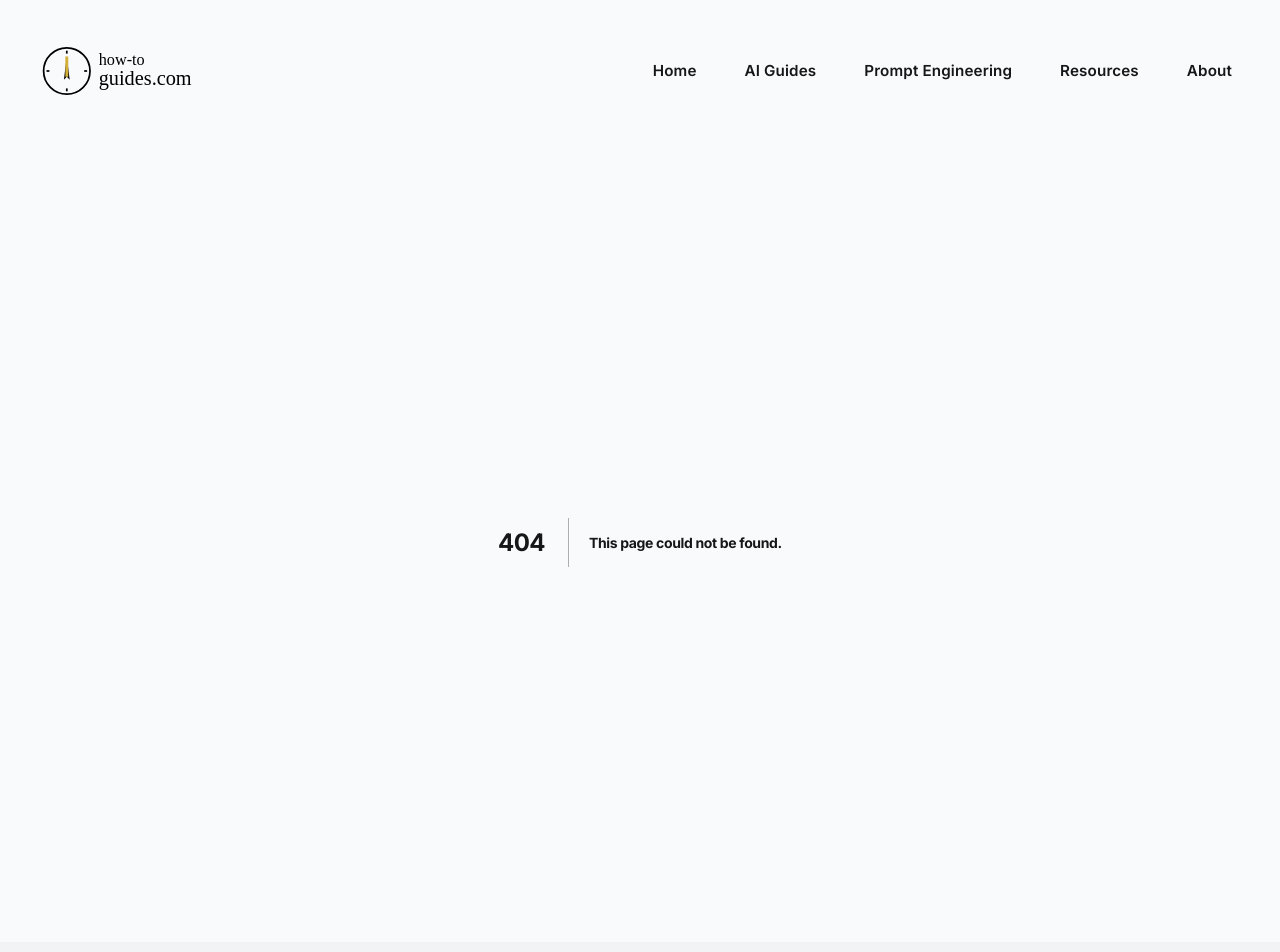
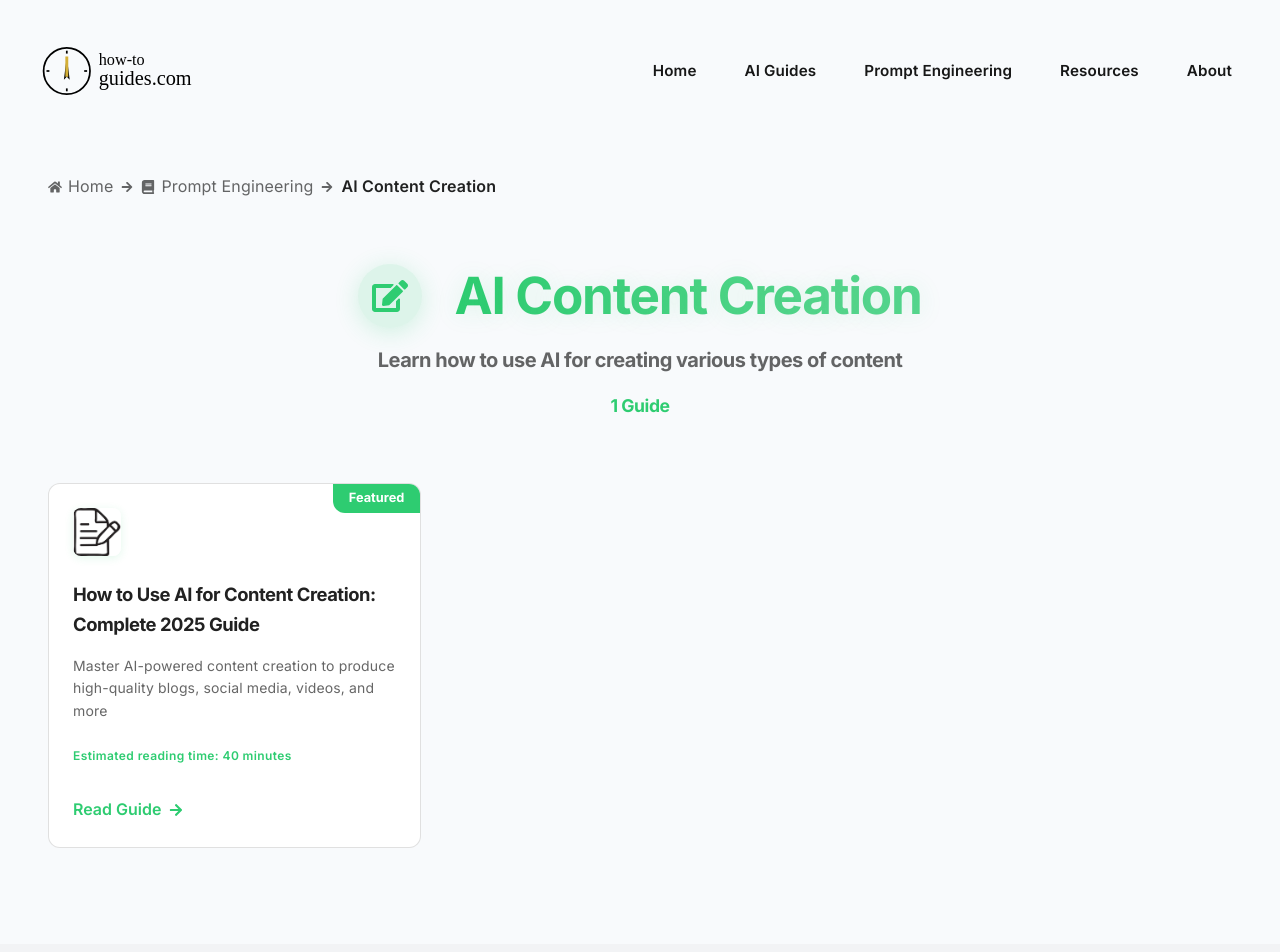
Before and after one commit to ThiagoC0STA/how-to-guides, a Next.js app: page /categories/content-creation in a window 1280 px wide. Before the commit this address had no page. Shown: the top 952 px of the page. Built offline with nearby package versions, Linux system fonts and the light colour scheme.

Commit message:
categories map

```diff
--- /dev/null
+++ b/app/categories/[id]/page.tsx
@@ -0,0 +1,280 @@
+"use client";
+
+import { Box, Container, Typography, Breadcrumbs, Link as MuiLink, Paper } from "@mui/material";
+import Link from "next/link";
+import { categories } from "@/data/categories";
+import { GUIDES } from "@/data/guides";
+import { FaHome, FaBook, FaArrowRight, FaLightbulb, FaChartLine, FaPalette, FaCogs, FaImage, FaLayerGroup, FaEdit, FaQuestionCircle } from "react-icons/fa";
+import { notFound } from "next/navigation";
+import React from "react";
+import iconMap from "@/data/iconMap";
+
+interface CategoryPageProps {
+  params: {
+    id: string;
+  };
+}
+
+export default function CategoryPage({ params }: CategoryPageProps) {
+  const category = categories.find((cat) => cat.id === params.id);
+
+  if (!category) {
+    notFound();
+  }
+
+  const guides = GUIDES.filter((guide) => category.guides.includes(guide.id));
+
+  return (
+    <Container maxWidth={false} sx={{ maxWidth: "1440px", px: { xs: 2, md: 6 } }}>
+      {/* Breadcrumbs */}
+      <Box sx={{ py: 4, display: "flex", alignItems: "center", gap: 2 }}>
+
+        <Breadcrumbs
+          separator={<FaArrowRight size={12} />}
+          aria-label="breadcrumb"
+          sx={{
+            flex: 1,
+            "& .MuiBreadcrumbs-separator": {
+              color: "text.secondary",
+              mx: 1,
+            },
+          }}
+        >
+          <Link href="/" passHref>
+            <MuiLink
+              underline="hover"
+              sx={{
+                display: "flex",
+                alignItems: "center",
+                color: "text.secondary",
+                "&:hover": {
+                  color: "primary.main",
+                },
+              }}
+            >
+              <FaHome size={14} style={{ marginRight: 6 }} />
+              Home
+            </MuiLink>
+          </Link>
+          <Link href="/prompt-engineering" passHref>
+            <MuiLink
+              underline="hover"
+              sx={{
+                display: "flex",
+                alignItems: "center",
+                color: "text.secondary",
+                "&:hover": {
+                  color: "primary.main",
+                },
+              }}
+            >
+              <FaBook size={14} style={{ marginRight: 6 }} />
+              Prompt Engineering
+            </MuiLink>
+          </Link>
+          <Typography
+            sx={{
+              color: "text.primary",
+              fontWeight: 600,
+              display: "flex",
+              alignItems: "center",
+            }}
+          >
+            {category.title}
+          </Typography>
+        </Breadcrumbs>
+      </Box>
+
+      {/* Header */}
+      <Box sx={{ mb: 8, textAlign: "center", position: "relative", mt: 4 }}>
+        <Box
+          sx={{
+            display: "flex",
+            flexDirection: { xs: "column", sm: "row" },
+            justifyContent: "center",
+            alignItems: "center",
+            mb: 2,
+            gap: { xs: 1.5, sm: 2 },
+          }}
+        >
+          <Box
+            sx={{
+              width: 64,
+              height: 64,
+              borderRadius: "50%",
+              bgcolor: `${category.color}22`,
+              display: "flex",
+              alignItems: "center",
+              justifyContent: "center",
+              boxShadow: `0 4px 24px ${category.color}33`,
+              mb: { xs: 1, sm: 0 },
+              mr: { xs: 0, sm: 2 },
+            }}
+          >
+            {iconMap[category.iconName as keyof typeof iconMap] ? (
+              React.createElement(iconMap[category.iconName as keyof typeof iconMap], { size: 36, color: category.color })
+            ) : (
+              <FaQuestionCircle size={36} color={category.color} />
+            )}
+          </Box>
+          <Typography
+            variant="h1"
+            sx={{
+              fontSize: { xs: "2rem", md: "3.2rem" },
+              fontWeight: 900,
+              mb: 0,
+              background: `linear-gradient(90deg, ${category.color}, ${category.color}cc 80%)`,
+              backgroundClip: "text",
+              WebkitBackgroundClip: "text",
+              color: "transparent",
+              letterSpacing: -1,
+              lineHeight: 1.1,
+              textShadow: `0 2px 24px ${category.color}22`,
+              mt: { xs: 1, sm: 0 },
+            }}
+          >
+            {category.title}
+          </Typography>
+        </Box>
+        <Typography
+          variant="h5"
+          sx={{
+            color: "text.secondary",
+            maxWidth: 800,
+            mx: "auto",
+            lineHeight: 1.6,
+            fontSize: { xs: "1.1rem", md: "1.25rem" },
+            mb: 2,
+          }}
+        >
+          {category.description}
+        </Typography>
+        <Typography
+          variant="subtitle2"
+          sx={{ color: category.color, fontWeight: 700, mb: 1, fontSize: "1.1rem" }}
+        >
+          {guides.length} {guides.length === 1 ? "Guide" : "Guides"}
+        </Typography>
+      </Box>
+
+      {/* Guides Grid */}
+      <Box
+        sx={{
+          display: "grid",
+          gridTemplateColumns: {
+            xs: "1fr",
+            md: "repeat(2, 1fr)",
+            lg: "repeat(3, 1fr)",
+          },
+          gap: 4,
+          mb: 12,
+        }}
+      >
+        {guides.map((guide) => (
+          <Box key={guide.id}>
+            <Paper
+              elevation={0}
+              sx={{
+                height: "100%",
+                display: "flex",
+                flexDirection: "column",
+                borderRadius: 3,
+                overflow: "hidden",
+                border: "1px solid",
+                borderColor: "divider",
+                transition: "all 0.3s cubic-bezier(.4,2,.3,1)",
+                position: "relative",
+                "&:hover": {
+                  transform: "translateY(-8px) scale(1.03)",
+                },
+              }}
+            >
+              {guide.featured && (
+                <Box
+                  sx={{
+                    position: "absolute",
+                    top: 0,
+                    right: 0,
+                    bgcolor: category.color,
+                    color: "white",
+                    px: 2,
+                    py: 0.5,
+                    fontWeight: 700,
+                    fontSize: "0.8rem",
+                    borderBottomLeftRadius: 12,
+                    zIndex: 2,
+                  }}
+                >
+                  Featured
+                </Box>
+              )}
+              <Box
+                sx={{
+                  p: 3,
+                  display: "flex",
+                  flexDirection: "column",
+                  flexGrow: 1,
+                  alignItems: "flex-start",
+                  gap: 2,
+                }}
+              >
+                {guide.image && (
+                  <Box sx={{ width: 48, height: 48, mb: 1, borderRadius: 2, overflow: "hidden", boxShadow: `0 2px 8px ${category.color}22` }}>
+                    <img src={guide.image} alt={guide.title} style={{ width: "100%", height: "100%", objectFit: "cover" }} />
+                  </Box>
+                )}
+                <Typography
+                  variant="h6"
+                  sx={{
+                    fontWeight: 700,
+                    fontSize: "1.15rem",
+                    color: "text.primary",
+                  }}
+                >
+                  {guide.title}
+                </Typography>
+                <Typography
+                  variant="body2"
+                  sx={{
+                    color: "text.secondary",
+                    lineHeight: 1.6,
+                    flexGrow: 1,
+                  }}
+                >
+                  {guide.description}
+                </Typography>
+                {guide.overview?.bullets?.find((b: string) => b.toLowerCase().includes("reading time")) && (
+                  <Typography variant="caption" sx={{ color: category.color, fontWeight: 600, mt: 1 }}>
+                    {guide.overview.bullets.find((b: string) => b.toLowerCase().includes("reading time"))}
+                  </Typography>
+                )}
+                <Link href={`/guides/${guide.id}`} passHref>
+                  <MuiLink
+                    sx={{
+                      color: category.color,
+                      textDecoration: "none",
+                      fontWeight: 600,
+                      display: "inline-flex",
+                      alignItems: "center",
+                      gap: 1,
+                      transition: "all 0.2s ease",
+                      mt: 2,
+                      fontSize: "1rem",
+                      "&:hover": {
+                        color: category.color,
+                        transform: "translateX(4px)",
+                      },
+                    }}
+                  >
+                    Read Guide
+                    <FaArrowRight size={14} />
+                  </MuiLink>
+                </Link>
+              </Box>
+            </Paper>
+          </Box>
+        ))}
+      </Box>
+    </Container>
+  );
+}
--- a/components/prompt-engineering/CategoriesSection.tsx
+++ b/components/prompt-engineering/CategoriesSection.tsx
@@ -2,7 +2,7 @@
 
 import { useState } from "react";
 import { Box, Typography, TextField, InputAdornment, IconButton } from "@mui/material";
-import { FaSearch, FaChevronLeft, FaChevronRight } from "react-icons/fa";
+import { FaSearch, FaChevronLeft, FaChevronRight, FaBook, FaLightbulb, FaChartLine, FaPalette, FaCogs, FaImage, FaLayerGroup, FaEdit, FaQuestionCircle } from "react-icons/fa";
 import CategoryCard from "./CategoryCard";
 import { categories } from "@/data/categories";
 import { Swiper, SwiperSlide } from 'swiper/react';
@@ -10,6 +10,7 @@ import { Pagination, Autoplay } from 'swiper/modules';
 import 'swiper/css';
 import 'swiper/css/pagination';
 import 'swiper/css/navigation';
+import iconMap from "../../data/iconMap";
 
 export default function CategoriesSection() {
   const [searchTerm, setSearchTerm] = useState("");
@@ -142,7 +143,10 @@ export default function CategoriesSection() {
                         },
                       }}
                     >
-                      <CategoryCard {...category} />
+                      <CategoryCard
+                        {...category}
+                        iconName={category.iconName}
+                      />
                     </Box>
                   </SwiperSlide>
                 ))}
--- a/components/prompt-engineering/CategoryCard.tsx
+++ b/components/prompt-engineering/CategoryCard.tsx
@@ -14,6 +14,7 @@ import {
 } from "react-icons/fa";
 import { Category } from "@/data/categories";
 import { GUIDES } from "@/data/guides";
+import iconMap from "../../data/iconMap";
 
 interface Guide {
   title: string;
@@ -26,16 +27,8 @@ interface CategoryCardProps extends Omit<Category, "iconName"> {
   featured?: boolean;
   comingSoon?: boolean;
   guides: string[];
+  id: string;
 }
-
-const iconMap = {
-  book: FaBook,
-  lightbulb: FaLightbulb,
-  "chart-line": FaChartLine,
-  palette: FaPalette,
-  cogs: FaCogs,
-  "question-circle": FaQuestionCircle,
-} as const;
 
 type IconName = keyof typeof iconMap;
 
@@ -48,6 +41,7 @@ export default function CategoryCard({
   featured,
   comingSoon,
   guides,
+  id,
 }: CategoryCardProps) {
   const Icon = iconMap[iconName as IconName] || FaQuestionCircle;
 
@@ -265,7 +259,7 @@ export default function CategoryCard({
               textAlign: "center",
             }}
           >
-            <Link href={guideData[0].link} passHref>
+            <Link href={`/categories/${id}`} passHref>
               <Button
                 component="a"
                 variant="outlined"
--- /dev/null
+++ b/data/iconMap.ts
@@ -0,0 +1,25 @@
+import {
+  FaBook,
+  FaChartLine,
+  FaCogs,
+  FaEdit,
+  FaImage,
+  FaLayerGroup,
+  FaLightbulb,
+  FaPalette,
+  FaQuestionCircle,
+} from "react-icons/fa";
+
+const iconMap = {
+  book: FaBook,
+  lightbulb: FaLightbulb,
+  "chart-line": FaChartLine,
+  palette: FaPalette,
+  cogs: FaCogs,
+  image: FaImage,
+  layers: FaLayerGroup,
+  edit: FaEdit,
+  "question-circle": FaQuestionCircle,
+};
+
+export default iconMap;
```
Also changed, not shown: components/GuidesSection.tsx (indentation only).
